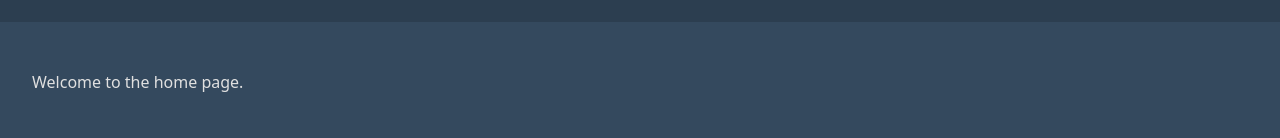
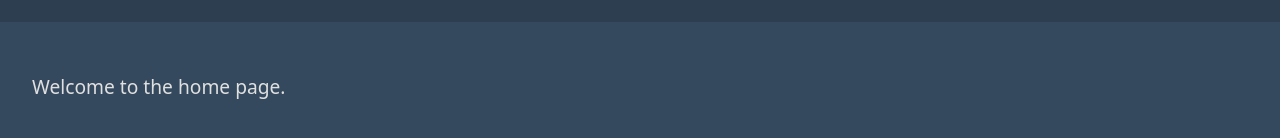
Before and after one commit to cederdorff/react-router-spa, a React (Vite) app: page / in a window 1280 px wide. Shown: the part 162-300 px from the top of the page. Built offline with nearby package versions, Linux system fonts and the light colour scheme.

Commit message:
style: adjust font size for main paragraph and remove redundant styles from not-found section

```diff
--- a/src/styles.css
+++ b/src/styles.css
@@ -63,6 +63,10 @@ main {
   padding: 2rem;
 }
 
+main p {
+  font-size: 1.2rem;
+}
+
 /* 404 */
 .not-found-title {
   font-size: 5rem;
@@ -74,7 +78,6 @@ main {
 }
 
 .not-found p {
-  font-size: 1.2rem;
   margin-bottom: 2rem;
 }
 
```
